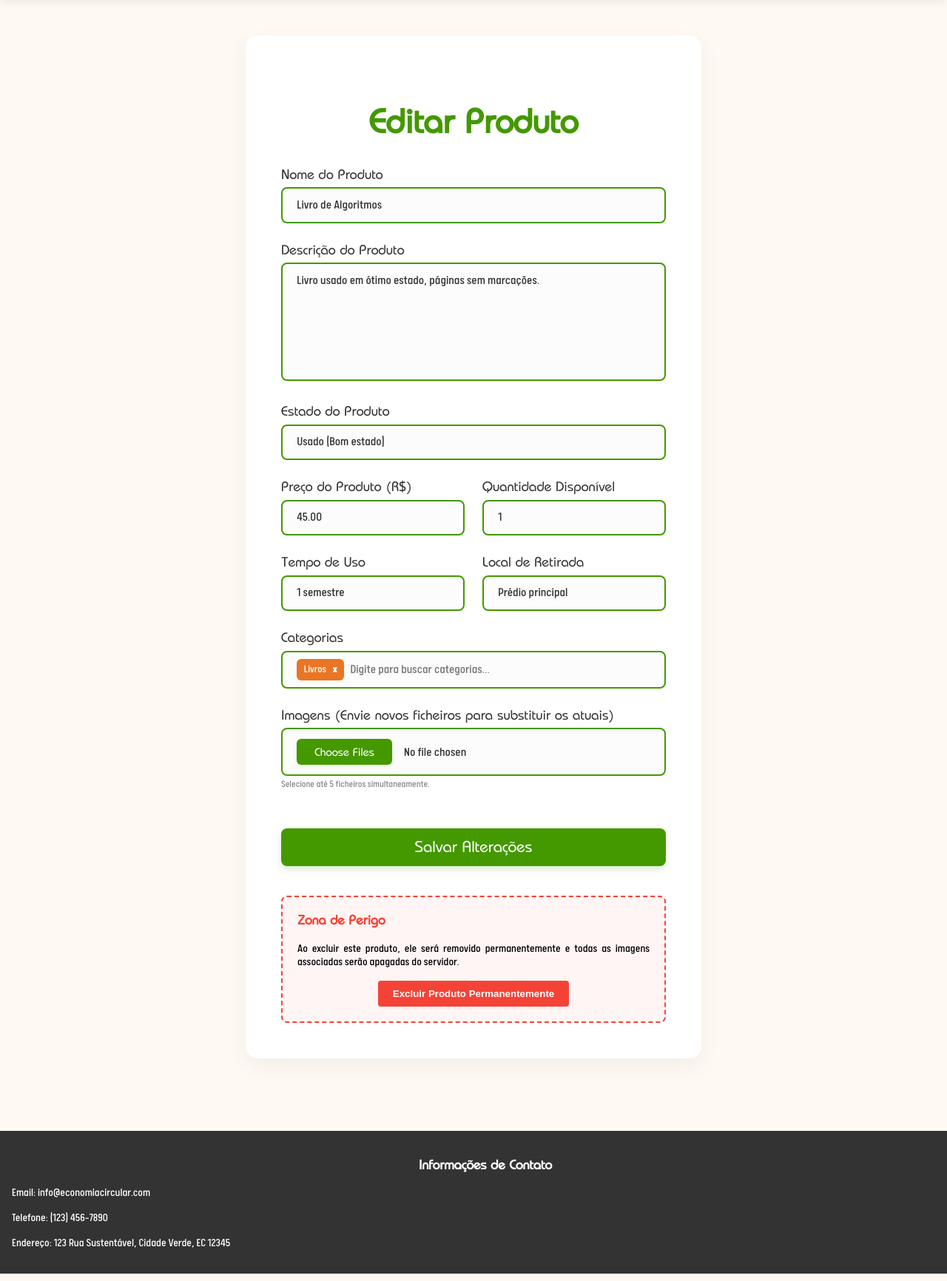
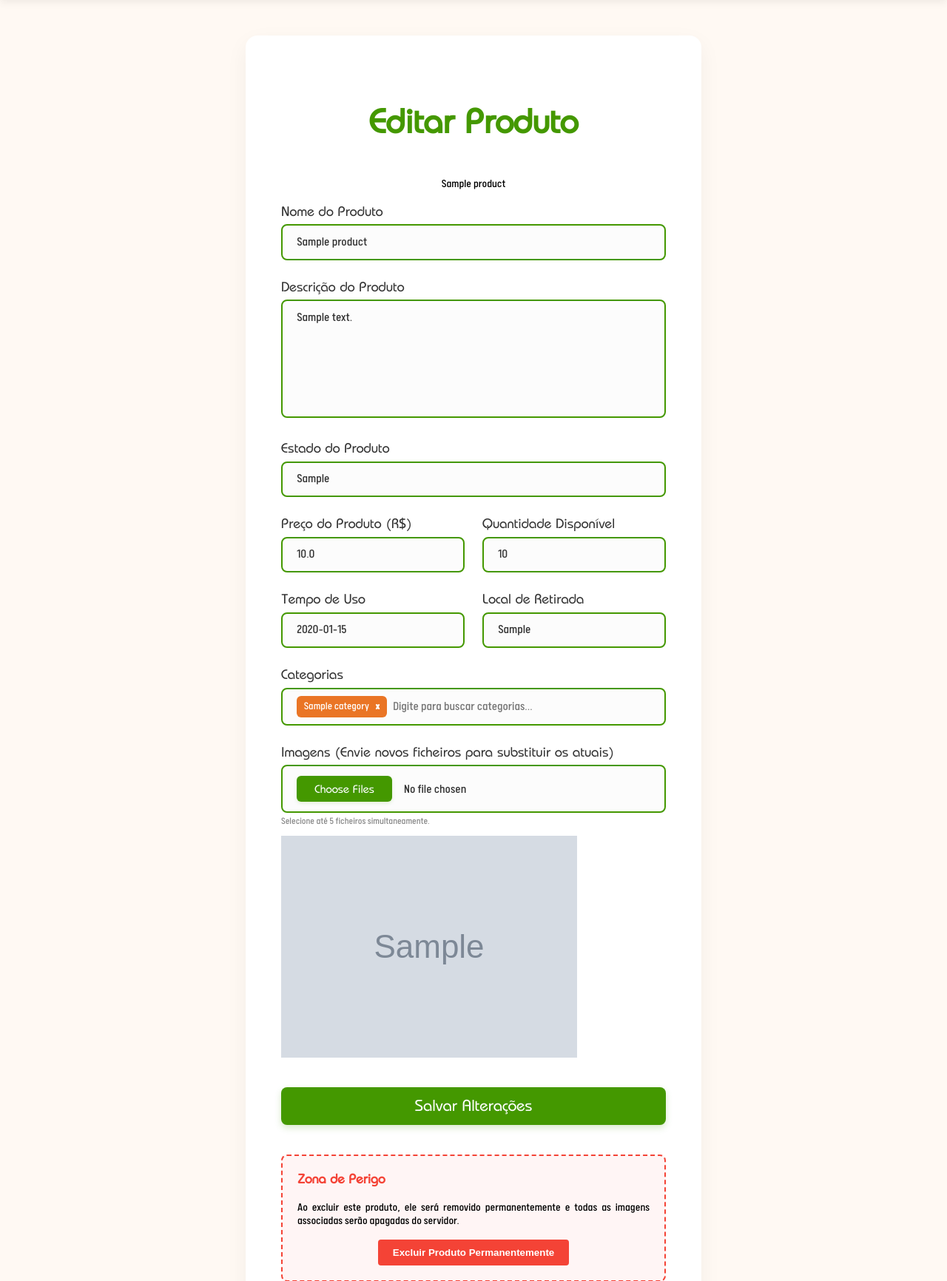
Before and after one commit to daniel-sfranco/economia-circular, a Flask app: page /editproduct/1 in a window 1280 px wide. Shown: the part 96-1828 px from the top of the page at 74% size. Run offline with Flask 3, Linux system fonts and the light colour scheme; tables that the repository leaves empty hold one stand-in row (values such as "Sample post"); grey boxes marked "Sample" are stand-in pictures.

Commit message:
adiciona as funcionalidades de edição de produtos pelo usuário e de deletar produtos

```diff
--- a/desapeg/routes.py
+++ b/desapeg/routes.py
@@ -38,7 +38,105 @@ def myproducts():
 
 @main_routes.route('/editproduct/<int:prod_id>')
 def edit_product_page(prod_id):
-    return render_template("editproduct.html")
+    produto = Product.query.get_or_404(prod_id)
+
+    return render_template(
+        "editproduct.html",
+        produto=produto
+    )
+
+@main_routes.route('/api/product/<int:prod_id>', methods=['PUT'])
+def update_product(prod_id):
+    produto = Product.query.get_or_404(prod_id)
+
+    produto.name = request.form.get('name')
+    produto.description = request.form.get('description')
+    produto.condition = request.form.get('condition')
+    produto.cost = float(request.form.get('cost'))
+    produto.quantity = int(request.form.get('quantity'))
+    produto.usage_time = request.form.get('usage_time')
+    produto.pickup_location = request.form.get('pickup_location')
+
+    categorias_str = request.form.get("categories", "")
+    nomes_categorias = [
+        nome.strip()
+        for nome in categorias_str.split(",")
+        if nome.strip()
+    ]
+
+    categorias_db = Category.query.filter(
+        Category.name.in_(nomes_categorias)
+    ).all()
+    produto.categories = categorias_db
+
+    novas_imagens = request.files.getlist("images")
+    print("Quantidade de imagens recebidas:", len(novas_imagens))
+
+    if novas_imagens and novas_imagens[0].filename != "":
+        upload_path = os.path.join(
+            current_app.root_path,
+            "static",
+            "uploads"
+        )
+
+        imagens_antigas = (
+            produto.image_paths.split(",")
+            if produto.image_paths
+            else []
+        )
+
+        for nome_imagem in imagens_antigas:
+            caminho = os.path.join(upload_path, nome_imagem)
+
+            if os.path.exists(caminho):
+                os.remove(caminho)
+
+        novos_nomes = []
+
+        for imagem in novas_imagens:
+            nome_salvo = compress_and_save_image(
+                imagem,
+                upload_path
+            )
+
+            novos_nomes.append(nome_salvo)
+
+        produto.image_paths = ",".join(novos_nomes)
+
+    db.session.commit()
+
+    return jsonify({
+        "success": True
+    })
+
+@main_routes.route('/api/product/<int:prod_id>', methods=['DELETE'])
+def delete_product(prod_id):
+    produto = Product.query.get_or_404(prod_id)
+
+    upload_path = os.path.join(
+    current_app.root_path,
+    'static',
+    'uploads'
+    )
+
+    imagens = (
+        produto.image_paths.split(',')
+        if produto.image_paths
+        else []
+    )
+
+    for imagem in imagens:
+        caminho = os.path.join(upload_path, imagem)
+
+        if os.path.exists(caminho):
+            os.remove(caminho)
+
+    db.session.delete(produto)
+    db.session.commit()
+
+    return jsonify({
+        "success": True
+    })
 
 @main_routes.route('/forms', methods =['GET', 'POST'])
 def formspage():
--- a/desapeg/static/scripts/editProduct.js
+++ b/desapeg/static/scripts/editProduct.js
@@ -1,15 +1,154 @@
-function simulateSave() {
-    alert("Simulação: Alterações validadas e prontas para envio ao banco de dados!");
-    window.location.href = "/myproducts";
+const productId = document
+    .querySelector(".product-registration-container")
+    .dataset.productId;
+
+async function saveProduct() {
+
+    const name = document.getElementById("product-name").value;
+    const description = document.getElementById("product-description").value;
+    const condition = document.getElementById("product-condition").value;
+    const cost = document.getElementById("product-cost").value;
+    const quantity = document.getElementById("product-quantity").value;
+    const usageTime = document.getElementById("product-usage-time").value;
+    const pickupLocation = document.getElementById("product-pickup-location").value;
+    const categories = document.getElementById("hidden-categories").value;
+    const imageFiles = document.getElementById("image-upload").files;
+
+    const formData = new FormData();
+
+    formData.append("name", name);
+    formData.append("description", description);
+    formData.append("condition", condition);
+    formData.append("cost", cost);
+    formData.append("quantity", quantity);
+    formData.append("usage_time", usageTime);
+    formData.append("pickup_location", pickupLocation);
+    formData.append("categories", categories);
+    for (const image of imageFiles) {
+        formData.append("images", image);
+    }
+
+    const response = await fetch(
+        `/api/product/${productId}`,
+        {
+            method: "PUT",
+            body: formData
+        }
+    );
+
+    const data = await response.json();
+
+    //console.log(data);
+    if (response.ok) {
+        alert("Produto atualizado com sucesso!");
+        window.location.href = "/myproducts";
+    }
 }
 
-function simulateDelete() {
+const categoryInput = document.getElementById('category-input');
+const hiddenCategories = document.getElementById('hidden-categories');
+const tagsContainer = document.getElementById('tags-container');
+const dropdownList = document.getElementById('autocomplete-list');
+
+if (categoryInput) {
+    let availableCategories = [];
+    let selectedTags = hiddenCategories.value
+    ? hiddenCategories.value.split(',').map(t => t.trim())
+    : [];
+
+    fetch('/api/categorias')
+        .then(res => res.json())
+        .then(data => { availableCategories = data; })
+        .catch(err => console.error("Erro ao carregar categorias:", err));
+
+    function updateHiddenInput() {
+        hiddenCategories.value = selectedTags.join(',');
+    }
+
+    function createTag(text) {
+        const tag = document.createElement('div');
+        tag.className = 'tag';
+        tag.innerHTML = `
+            ${text}
+            <span class="remove-tag" data-val="${text}">&times;</span>
+        `;
+
+        tag.querySelector('.remove-tag').addEventListener('click', function() {
+            const val = this.getAttribute('data-val');
+            selectedTags = selectedTags.filter(t => t !== val);
+            tag.remove();
+            updateHiddenInput();
+        });
+
+        tagsContainer.insertBefore(tag, categoryInput);
+    }
+
+    selectedTags.forEach(tag => createTag(tag));
+
+    categoryInput.addEventListener('input', function() {
+        const val = this.value.toLowerCase();
+        dropdownList.innerHTML = '';
+
+        if (!val) {
+            dropdownList.style.display = 'none';
+            return;
+        }
+        const filtered = availableCategories.filter(cat =>
+            cat.toLowerCase().includes(val) && !selectedTags.includes(cat)
+        );
+
+        if (filtered.length > 0) {
+            filtered.forEach(cat => {
+                const item = document.createElement('div');
+                item.textContent = cat;
+                item.addEventListener('click', function() {
+                    selectedTags.push(cat);
+                    createTag(cat);
+                    categoryInput.value = ''; // limpa o input
+                    dropdownList.style.display = 'none';
+                    updateHiddenInput();
+                });
+                dropdownList.appendChild(item);
+            });
+            dropdownList.style.display = 'block';
+        } else {
+            dropdownList.style.display = 'none';
+        }
+    });
+
+    categoryInput.addEventListener('keydown', function(e) {
+        if (e.key === 'Enter') {
+            e.preventDefault();
+        }
+    });
+
+    document.addEventListener('click', function(e) {
+        if (e.target !== categoryInput && e.target !== dropdownList) {
+            dropdownList.style.display = 'none';
+        }
+    });
+}
+
+async function deleteProduct(productId) {
     const confirmacao = confirm(
         "Você tem certeza absoluta? Essa operação vai deletar o produto e não poderá ser revertida."
     );
 
-    if (confirmacao) {
-        alert("Simulação: Produto apagado com sucesso.");
+    if (!confirmacao) {
+        return;
+    }
+
+    const response = await fetch(
+        `/api/product/${productId}`,
+        {
+            method: "DELETE"
+        }
+    );
+
+    const data = await response.json();
+
+    if (response.ok) {
+        alert("Produto excluído com sucesso!");
         window.location.href = "/myproducts";
     }
 }
--- a/desapeg/static/scripts/productDescription.js
+++ b/desapeg/static/scripts/productDescription.js
@@ -56,7 +56,8 @@ function loadInfo(id) {
       const contactBtn = document.getElementById("contactBtn");
 
       let phone = data.owner_phone ? data.owner_phone.replace(/\D/g, '') : '';
-      contactBtn.href = "https://wa.me/55" + phone;
+      const mensagem = `Olá! Vi seu anúncio do produto ${data.name} no DesapegUnicamp e fiquei interessado.`;
+      contactBtn.href = `https://wa.me/55${phone}?text=${encodeURIComponent(mensagem)}`;
 
       const mainImageEl = document.getElementById("product-main-image");
       const thumbnailsContainer = document.getElementById("product-thumbnails");
--- a/desapeg/templates/editproduct.html
+++ b/desapeg/templates/editproduct.html
@@ -5,79 +5,102 @@
 {% endblock %}
 
 {% block content %}
-<div class="product-registration-container">
+
+<div class="product-registration-container"
+    data-product-id="{{ produto.id }}">
     <h2>Editar Produto</h2>
+
+    <p>{{ produto.name }}</p>
 
     <form class="product-form" novalidate autocomplete="off">
 
         <div class="name-field">
             <label class="field-label">Nome do Produto</label>
-            <input type="text" class="input-text" value="Livro de Algoritmos" placeholder="Ex: Livro de Algoritmos, Calculadora HP...">
+            <input type="text" id="product-name" class="input-text" value="{{ produto.name }}" placeholder="Ex: Livro de Algoritmos, Calculadora HP...">
         </div>
 
         <div class="desc-field">
             <label class="field-label">Descrição do Produto</label>
-            <textarea class="input-textarea" rows="4" placeholder="Descreva seu produto e suas condições">Livro usado em ótimo estado, páginas sem marcações.</textarea>
+            <textarea class="input-textarea" id="product-description" rows="4" placeholder="Descreva seu produto e suas condições">{{ produto.description }}</textarea>
         </div>
 
         <div class="condition-field">
             <label class="field-label">Estado do Produto</label>
-            <input type="text" class="input-text" value="Usado (Bom estado)" placeholder="Ex: Novo, Usado (Bom estado), Seminovo...">
+            <input type="text" id="product-condition" class="input-text" value="{{ produto.condition }}" placeholder="Ex: Novo, Usado (Bom estado), Seminovo...">
         </div>
 
         <div class="price-quantity-group">
             <div class="price-field">
                 <label class="field-label">Preço do Produto (R$)</label>
-                <input type="number" class="input-number" step="0.01" value="45.00" placeholder="0.00">
+                <input type="number" id="product-cost" class="input-number" step="0.01" value="{{ produto.cost }}" placeholder="0.00">
             </div>
 
             <div class="quantity-field">
                 <label class="field-label">Quantidade Disponível</label>
-                <input type="number" class="input-number" min="0" value="1">
+                <input type="number" id="product-quantity" class="input-number" min="0" value="{{ produto.quantity }}">
             </div>
         </div>
 
         <div class="price-quantity-group">
             <div class="price-field">
                 <label class="field-label">Tempo de Uso</label>
-                <input type="text" class="input-text" value="1 semestre" placeholder="Ex: 6 meses, Nunca usado...">
+                <input type="text" id="product-usage-time" class="input-text" value="{{ produto.usage_time }}" placeholder="Ex: 6 meses, Nunca usado...">
             </div>
 
             <div class="quantity-field">
                 <label class="field-label">Local de Retirada</label>
-                <input type="text" class="input-text" value="Prédio principal" placeholder="Ex: Prédio principal, Centro...">
+                <input type="text" id="product-pickup-location" class="input-text" value="{{ produto.pickup_location }}" placeholder="Ex: Prédio principal, Centro...">
             </div>
         </div>
 
         <div class="categories-field">
             <label class="field-label">Categorias</label>
             <div class="tags-input-container" id="tags-container">
-                <div class="tag">Livros <span class="remove-tag" data-val="Livros">×</span></div>
-                <input type="text" id="category-input" placeholder="Digite para buscar categorias..." autocomplete="off">
+                <input
+                    type="text"
+                    id="category-input"
+                    placeholder="Digite para buscar categorias..."
+                    autocomplete="off"
+                >
             </div>
 
-            <input type="hidden" id="hidden-categories" value="Livros">
+            <input type="hidden" id="hidden-categories" value="{{ produto.categories | map(attribute='name') | join(',') }}"
+>
 
             <div class="autocomplete-dropdown" id="autocomplete-list"></div>
         </div>
 
         <div class="images-field">
             <label class="field-label">Imagens (Envie novos ficheiros para substituir os atuais)</label>
-            <input type="file" class="input-file" id="image-upload" accept=".jpg,.jpeg,.png" multiple>
+            <input type="file" class="input-file" id="image-upload" accept=".jpg,.jpeg,.png" multiple="True">
             <small class="help-text">Selecione até 5 ficheiros simultaneamente.</small>
             <div id="image-preview-container" class="image-preview-container">
-                </div>
+
+                {% if produto.image_paths %}
+                    {% for imagem in produto.image_paths.split(',') %}
+                        <img
+                            src="{{ url_for('static', filename='uploads/' + imagem) }}"
+                            class="image-preview"
+                            alt="Imagem do produto"
+                        >
+                    {% endfor %}
+                {% endif %}
+
+            </div>
         </div>
 
         <div class="submit-action">
-            <button type="button" class="submit-button" onclick="simulateSave()">Salvar Alterações</button>
+            <button type="button" class="submit-button" onclick="saveProduct()">Salvar Alterações</button>
         </div>
     </form>
 
     <div class="danger-zone" style="margin-top: 40px; padding: 20px; border: 2px dashed #f44336; border-radius: 8px; background-color: #fff5f5;">
         <h3 style="color: #f44336; margin-top: 0;">Zona de Perigo</h3>
         <p>Ao excluir este produto, ele será removido permanentemente e todas as imagens associadas serão apagadas do servidor.</p>
-        <button type="button" class="btn-danger" style="background-color: #f44336; color: white; padding: 10px 20px; border: none; border-radius: 4px; cursor: pointer; font-weight: bold; margin-top: 10px;" onclick="simulateDelete()">Excluir Produto Permanentemente</button>
+        <button type="button" class="btn-danger"
+        style="background-color: #f44336; color: white; padding: 10px 20px; border: none; border-radius: 4px; cursor: pointer;
+                font-weight: bold; margin-top: 10px;"
+        onclick="deleteProduct(`{{ produto.id }}`)">Excluir Produto Permanentemente</button>
     </div>
 </div>
 
--- a/desapeg/templates/myproducts.html
+++ b/desapeg/templates/myproducts.html
@@ -34,7 +34,7 @@
                         </a>
                         <div class="actions-container">
                             <a href="/editproduct/{{ produto.id }}" class="btn-edit">Editar</a>
-                            <button class="btn-delete" onclick="confirmDelete(`{{ produto.id }}`)">Excluir</button>
+                            <button class="btn-delete" onclick="deleteProduct(`{{ produto.id }}`)">Excluir</button>
                         </div>
                     </div>
                 {% endfor %}
```
Also changed, not shown: desapeg/static/scripts/myproducts.js (+21 -4 lines).
